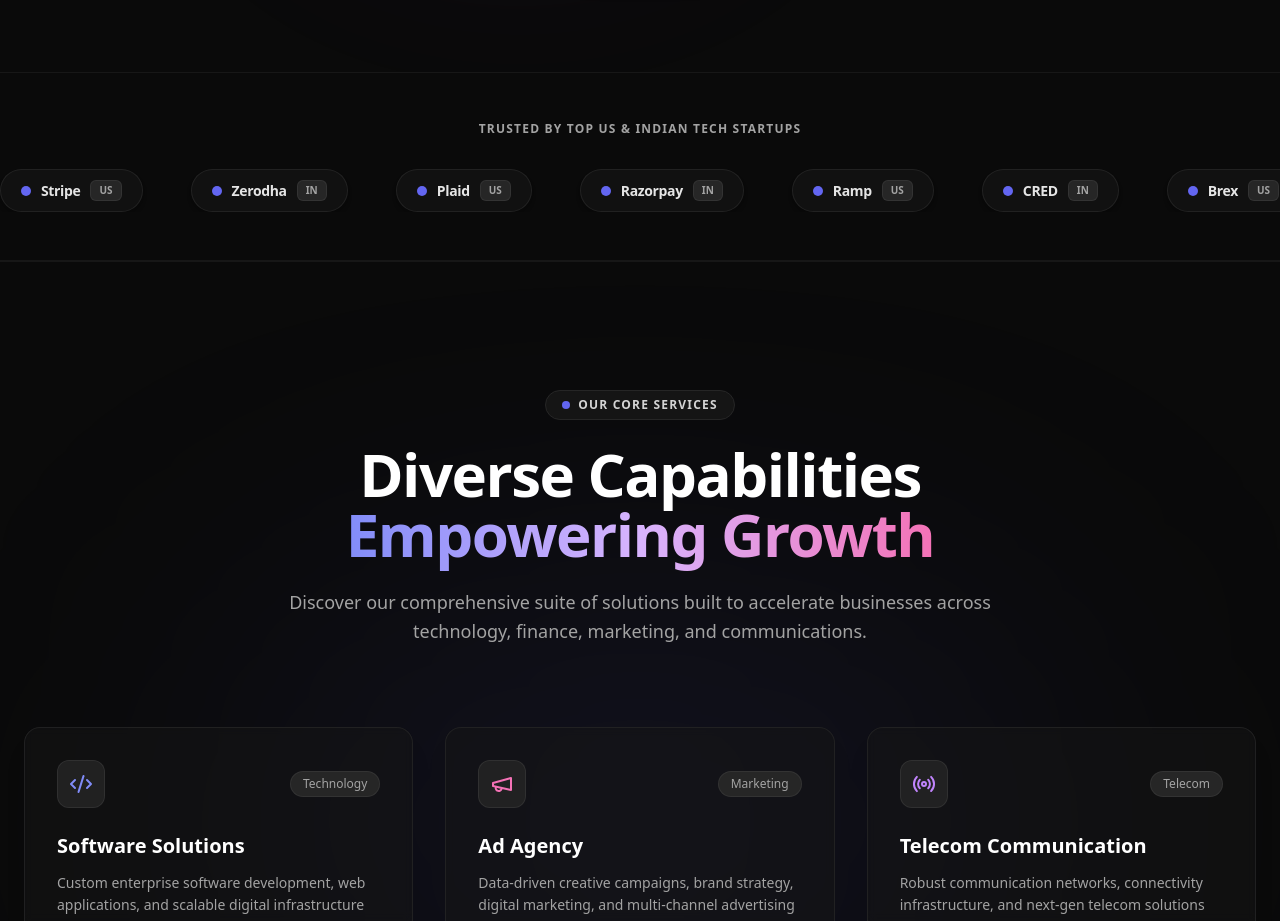
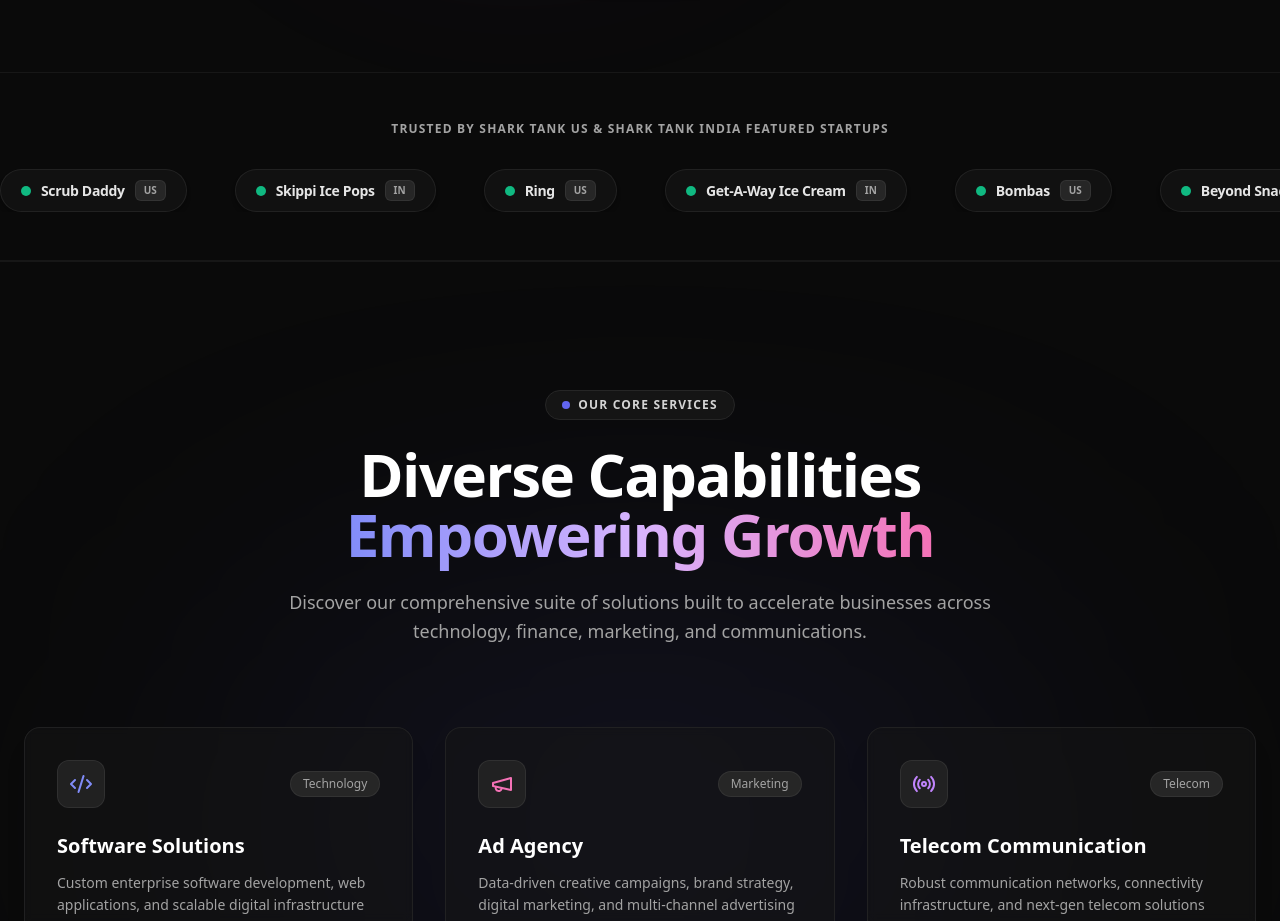
Before and after one commit to wbsoumo/galviongroup, a Next.js app: page / in a window 1280 px wide. Shown: the part 840-1761 px from the top of the page. Built offline with nearby package versions, Linux system fonts and the light colour scheme.

Commit message:
Replace brand ticker with Shark Tank US & Shark Tank India startups

```diff
--- a/src/app/page.tsx
+++ b/src/app/page.tsx
@@ -57,16 +57,16 @@
   ];
 
   const brandList: BrandList[] = [
-    { name: "Stripe", country: "US" },
-    { name: "Zerodha", country: "IN" },
-    { name: "Plaid", country: "US" },
-    { name: "Razorpay", country: "IN" },
-    { name: "Ramp", country: "US" },
-    { name: "CRED", country: "IN" },
-    { name: "Brex", country: "US" },
-    { name: "Groww", country: "IN" },
-    { name: "Substack", country: "US" },
-    { name: "Postman", country: "IN" },
+    { name: "Scrub Daddy", country: "US" },
+    { name: "Skippi Ice Pops", country: "IN" },
+    { name: "Ring", country: "US" },
+    { name: "Get-A-Way Ice Cream", country: "IN" },
+    { name: "Bombas", country: "US" },
+    { name: "Beyond Snack", country: "IN" },
+    { name: "Squatty Potty", country: "US" },
+    { name: "TagZ Foods", country: "IN" },
+    { name: "Simply Fit Board", country: "US" },
+    { name: "Hammered", country: "IN" },
   ];
 
   return (
--- a/src/components/ui/hero-01-utils/brand-slider.tsx
+++ b/src/components/ui/hero-01-utils/brand-slider.tsx
@@ -22,7 +22,7 @@
     <div className="py-12 bg-neutral-950 border-t border-b border-neutral-900 overflow-hidden">
       <div className="max-w-7xl mx-auto px-6 mb-8 text-center">
         <p className="text-xs uppercase tracking-widest font-semibold text-neutral-400">
-          Trusted by Top US & Indian Tech Startups
+          Trusted by Shark Tank US & Shark Tank India Featured Startups
         </p>
       </div>
 
@@ -42,7 +42,7 @@
                   className="h-6 w-auto object-contain filter invert brightness-200"
                 />
               ) : (
-                <span className="w-2.5 h-2.5 rounded-full bg-indigo-500 group-hover:scale-125 transition-transform" />
+                <span className="w-2.5 h-2.5 rounded-full bg-emerald-500 group-hover:scale-125 transition-transform" />
               )}
               <span className="text-sm font-bold tracking-tight text-neutral-200 group-hover:text-white transition-colors">
                 {brand.name}
```
